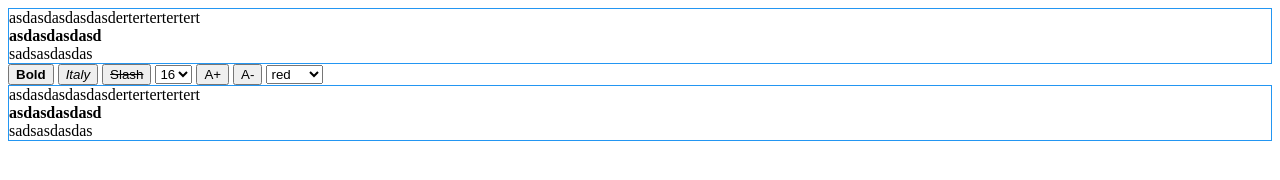
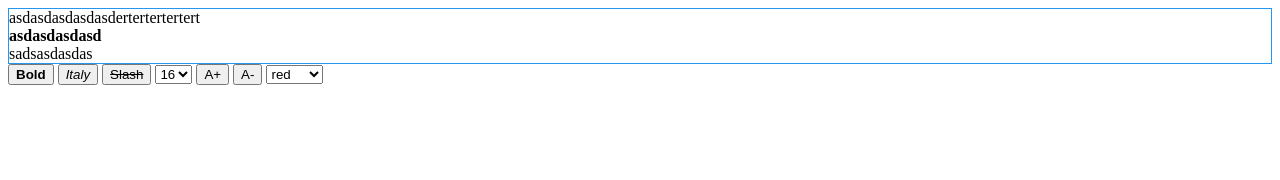
Before and after one commit to MarvelSQ/Sqedt, a plain HTML site: page index.html in a window 1280 px wide. Drawn offline with Linux system fonts and the light colour scheme.

Commit message:
change id

```diff
--- a/index.html
+++ b/index.html
@@ -10,7 +10,7 @@
     </style>
 </head>
 <body>
-<div id="editor" class="editor"></div>
+<div id="editor-m" class="editor"></div>
 <button onclick="myedt.bold()"><b>Bold</b></button>
 <button onclick="myedt.italic()"><i>Italy</i></button>
 <button onclick="myedt.strike()"><s>Slash</s></button>
@@ -30,16 +30,12 @@
     <option value="#000000">black</option>
     <option value="#888888">grey</option>
 </select>
-<div id="editor1" class="editor"></div>
 <script src="sqedt/sqedt.js"></script>
 <script>
-    const editor = document.getElementById('editor');
+    const editor = document.getElementById('editor-m');
     const fontChanger = document.getElementById('font');
     const colorChanger = document.getElementById('color');
     const myedt = new SQEdt({el:editor});
-
-    const editor1 = document.getElementById('editor1');
-    const myedt1= new SQEdt({el:editor1});
     fontChanger.addEventListener('change',function (e) {
         console.log(e);
         console.log(this.value);
```
